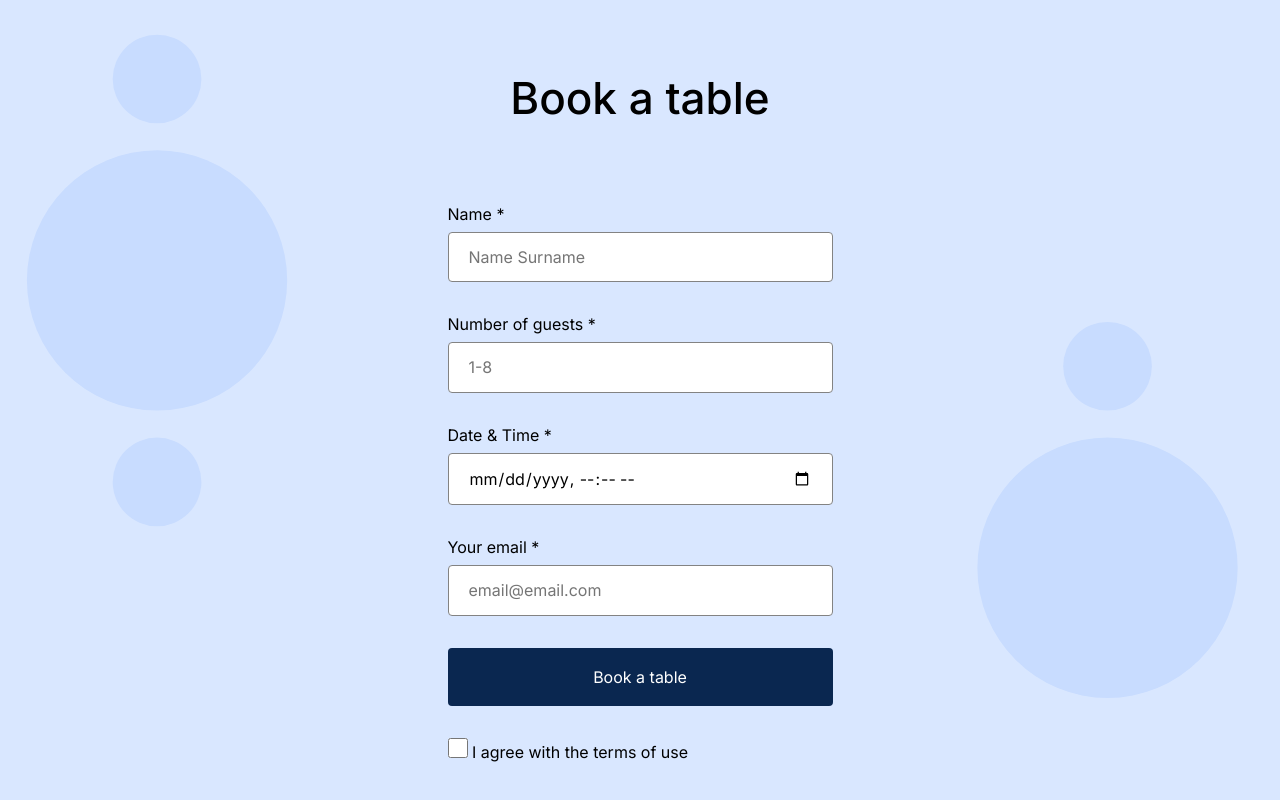
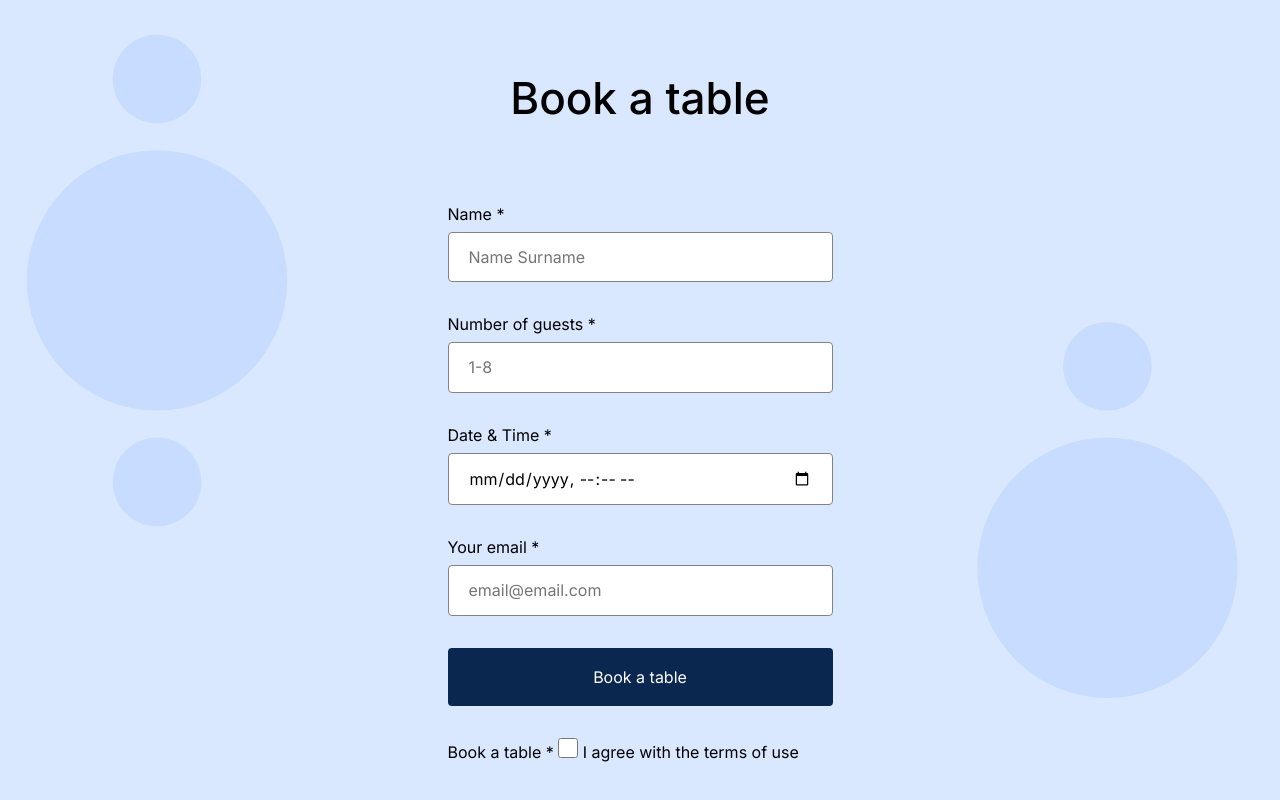
Before and after one commit to SeanJ8876/se_project_coffeeshop, a plain HTML site: page index.html in a window 1280 px wide. Shown: the part 1800-2600 px from the top of the page. Drawn offline with Linux system fonts and the light colour scheme.

Commit message:
updated for attribute

```diff
--- a/index.html
+++ b/index.html
@@ -155,8 +155,14 @@
               </label>
             </fieldset>
             <button class="form__button">Book a table</button>
-            <label for="" class="form__label form__label_checkbox">
-              <input class="form__checkbox" type="checkbox" required />
+            <label for="Book-a-table-input" class="form__label form__label_checkbox">
+              Book a table *
+              <input
+                class="form__checkbox"
+                id="Book-a-table-input"
+                type="checkbox"
+                required
+              />
               I agree with the terms of use
             </label>
           </form>
```
